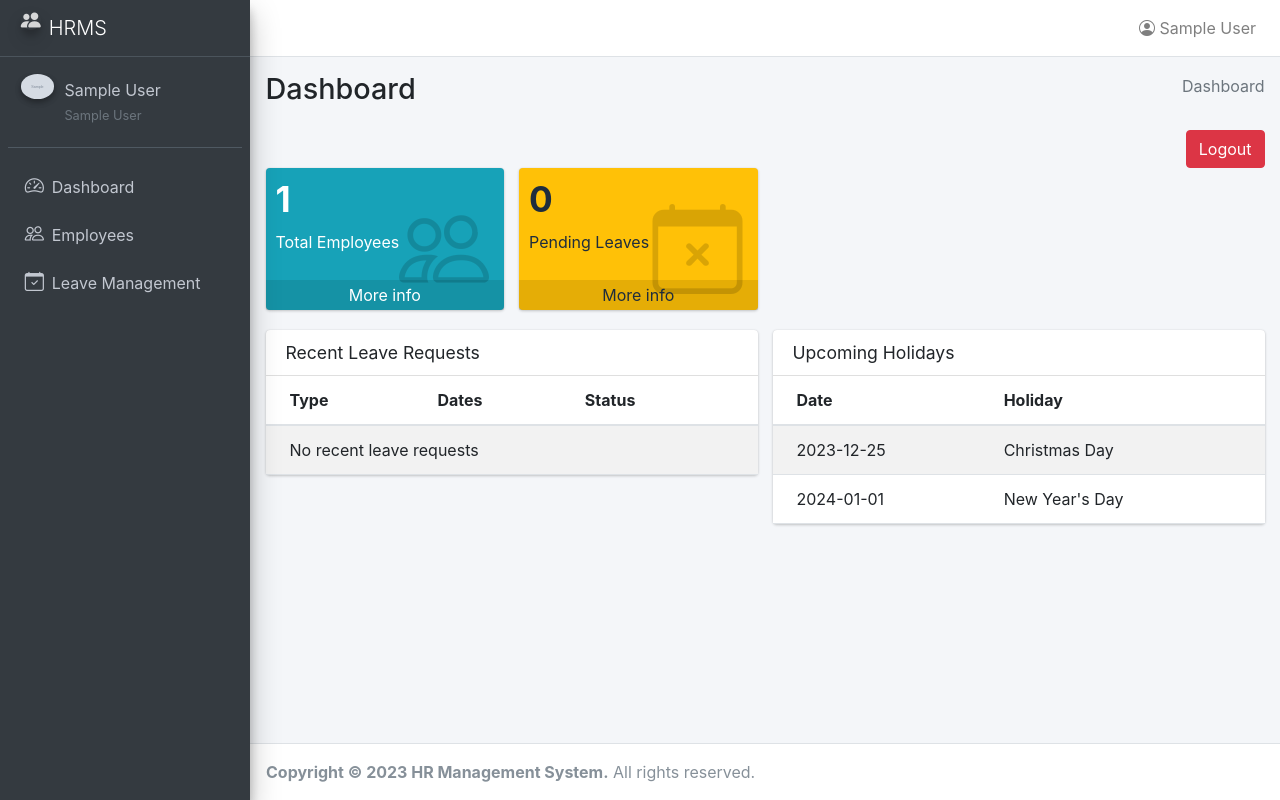
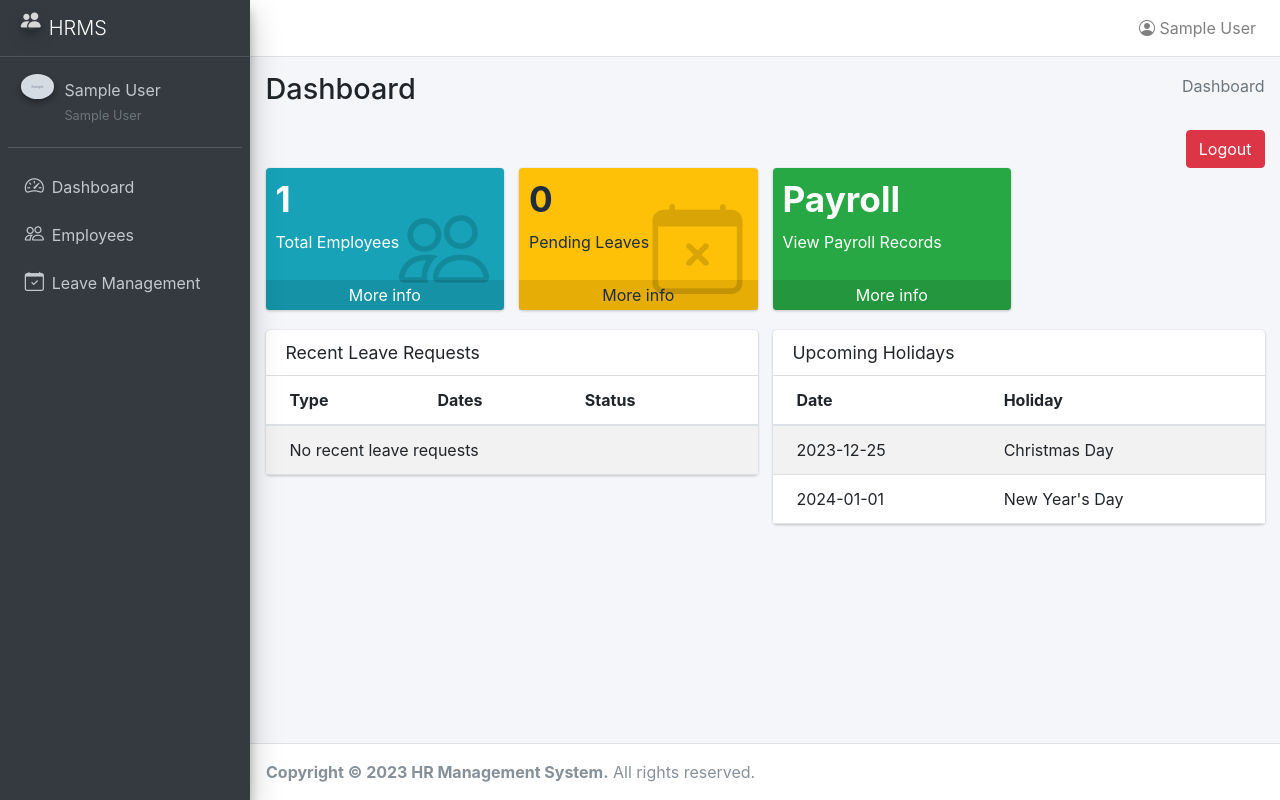
Before and after one commit to ShenalK02/HR-Management-System, a Django app: page / in a window 1280 px wide. Run offline with Django 3.2, Linux system fonts and the light colour scheme; a user stored in the database is signed in; tables that the repository leaves empty hold one stand-in row (values such as "Sample post"); grey boxes marked "Sample" are stand-in pictures; parts of the project's set-up code (start-up, migrations or seed data) failed here and were passed over; some libraries are stand-ins or nearby versions.

Commit message:
Linked payroll section in dashboard

```diff
--- a/templates/dashboard/dashboard.html
+++ b/templates/dashboard/dashboard.html
@@ -7,13 +7,11 @@
     <li class="breadcrumb-item active">Dashboard</li>
 {% endblock %}
 
-
 {% block content %}
 <div class="row">
     <div class="col-12 text-right">
         <a href="{% url 'logout' %}" class="btn btn-danger">Logout</a>
     </div>
-
 
     {% if request.user.is_hr %}
     <!-- HR Dashboard -->
@@ -46,6 +44,23 @@
             </a>
         </div>
     </div>
+
+    <!-- Payroll Box -->
+    <div class="col-lg-3 col-6">
+        <div class="small-box bg-success">
+            <div class="inner">
+                <h3>Payroll</h3>
+                <p>View Payroll Records</p>
+            </div>
+            <div class="icon">
+                <i class="fas fa-money-check-alt"></i>
+            </div>
+            <a href="{% url 'payroll_dashboard' %}" class="small-box-footer">
+                More info <i class="fas fa-arrow-circle-right"></i>
+            </a>
+        </div>
+    </div>
+
     {% else %}
     <!-- Employee Dashboard -->
     <div class="col-lg-3 col-6">
```
Lines whose indentation alone changed are shown as unchanged.
